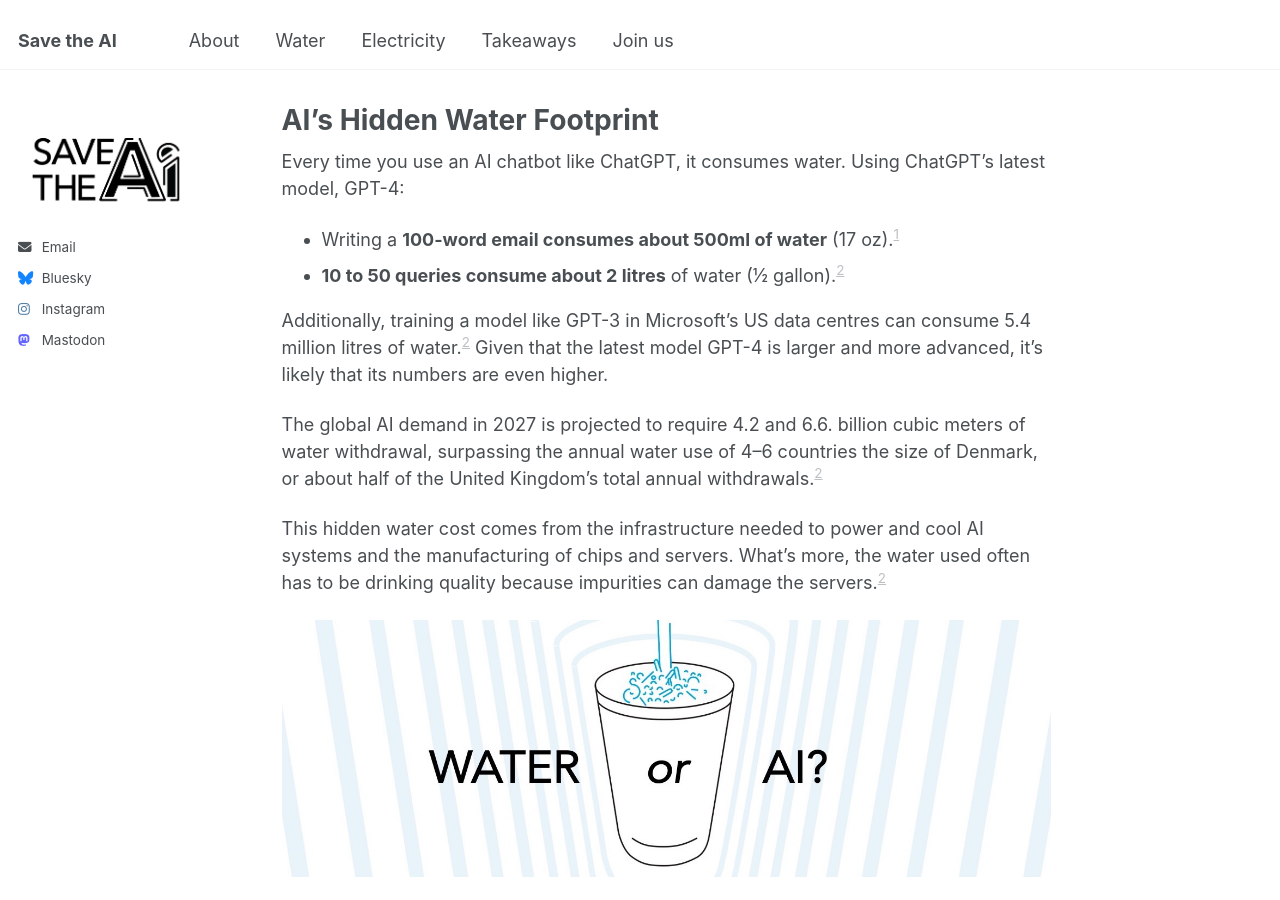
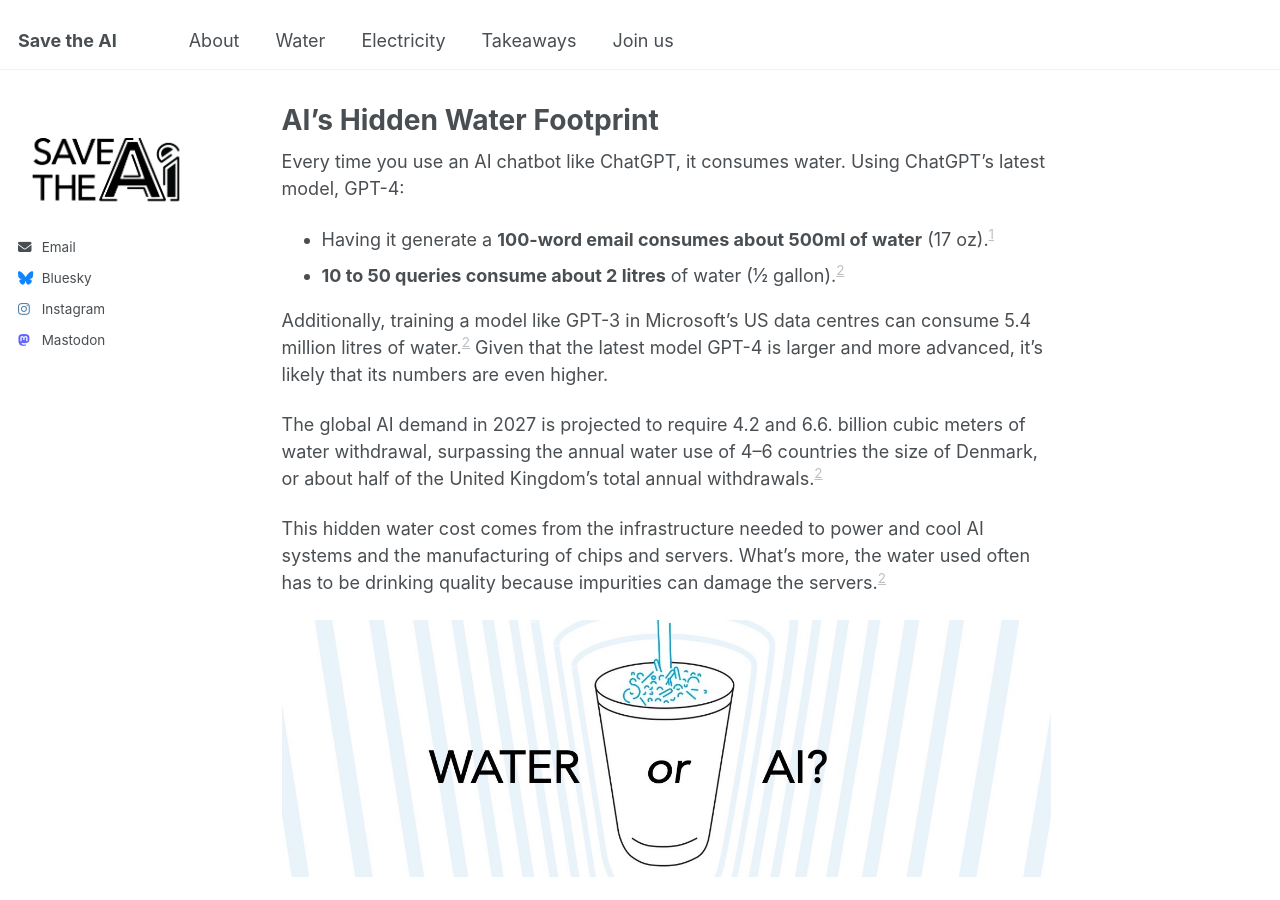
Before and after one commit to JustSustainabilityDesign/savetheAI, a Jekyll site: the page built from _pages/water.md, in a window 1280 px wide and 900 px high. Built offline with Jekyll 4.4.1, drawn with Linux system fonts in a browser that asks for light colours.

Commit message:
Update water.md

```diff
--- a/_pages/water.md
+++ b/_pages/water.md
@@ -4,7 +4,7 @@
 author_profile: true
 ---
 Every time you use an AI chatbot like ChatGPT, it consumes water. Using ChatGPT’s latest model, GPT-4:<br>
-- Writing a **100-word email consumes about 500ml of water** (17 oz).[^1]
+- Having it generate a **100-word email consumes about 500ml of water** (17 oz).[^1]
 - **10 to 50 queries consume about 2 litres** of water (½ gallon).[^2]
 
 Additionally, training a model like GPT-3 in Microsoft’s US data centres can consume 5.4 million litres of water.[^2] Given that the latest model GPT-4 is larger and more advanced, it’s likely that its numbers are even higher.
```
